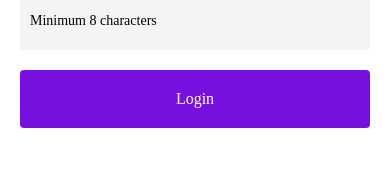
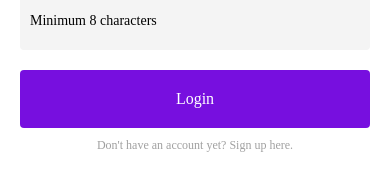
Before and after one commit to luiz-from-delta/crowdform-project-app, a React Native app: screen / in a window 390 px wide. Shown: the part 251-442 px from the top of the page. Built offline with nearby package versions, Linux system fonts and the light colour scheme.

Commit message:
feature(button): add extra text next to button

```diff
--- a/components/atoms/Button/Button.tsx
+++ b/components/atoms/Button/Button.tsx
@@ -1,16 +1,20 @@
 import React from 'react';
-import {Text, TouchableOpacity} from 'react-native';
+import {Text, TouchableOpacity, View} from 'react-native';
 import {styles} from './styles';
 
 type Props = {
   children: string;
+  extra?: React.ReactNode;
 };
 
-const Button = ({children}: Props) => {
+const Button = ({children, extra}: Props) => {
   return (
-    <TouchableOpacity style={styles.container}>
-      <Text style={styles.label}>{children}</Text>
-    </TouchableOpacity>
+    <View style={styles.container}>
+      <TouchableOpacity style={styles.button}>
+        <Text style={styles.label}>{children}</Text>
+      </TouchableOpacity>
+      {extra}
+    </View>
   );
 };
 
--- a/components/atoms/Button/styles.ts
+++ b/components/atoms/Button/styles.ts
@@ -1,13 +1,21 @@
 import {StyleSheet} from 'react-native';
 
 export const styles = StyleSheet.create({
-  container: {
+  button: {
     alignItems: 'center',
     backgroundColor: '#770FDF',
     borderRadius: 4,
     display: 'flex',
     justifyContent: 'center',
     minHeight: 58,
+    width: '100%',
+  },
+
+  container: {
+    alignItems: 'center',
+    display: 'flex',
+    justifyContent: 'center',
+    rowGap: 10,
     width: '100%',
   },
 
--- a/components/pages/LoginPage/LoginPage.tsx
+++ b/components/pages/LoginPage/LoginPage.tsx
@@ -1,5 +1,5 @@
 import React from 'react';
-import {View} from 'react-native';
+import {Text, View} from 'react-native';
 
 import Button from '../../atoms/Button';
 import TextField from '../../atoms/TextField';
@@ -24,7 +24,14 @@ const LoginPage = () => {
           placeholder="Minimum 8 characters"
           secureTextEntry
         />
-        <Button>Login</Button>
+        <Button
+          extra={
+            <Text style={styles.extra}>
+              Don't have an account yet? Sign up here.
+            </Text>
+          }>
+          Login
+        </Button>
       </View>
     </>
   );
--- a/components/pages/LoginPage/styles.ts
+++ b/components/pages/LoginPage/styles.ts
@@ -9,4 +9,10 @@ export const styles = StyleSheet.create({
     rowGap: 20,
     width: '100%',
   },
+
+  extra: {
+    color: '#A0A0A0',
+    fontFamily: 'Sora',
+    fontSize: 12,
+  },
 });
```
